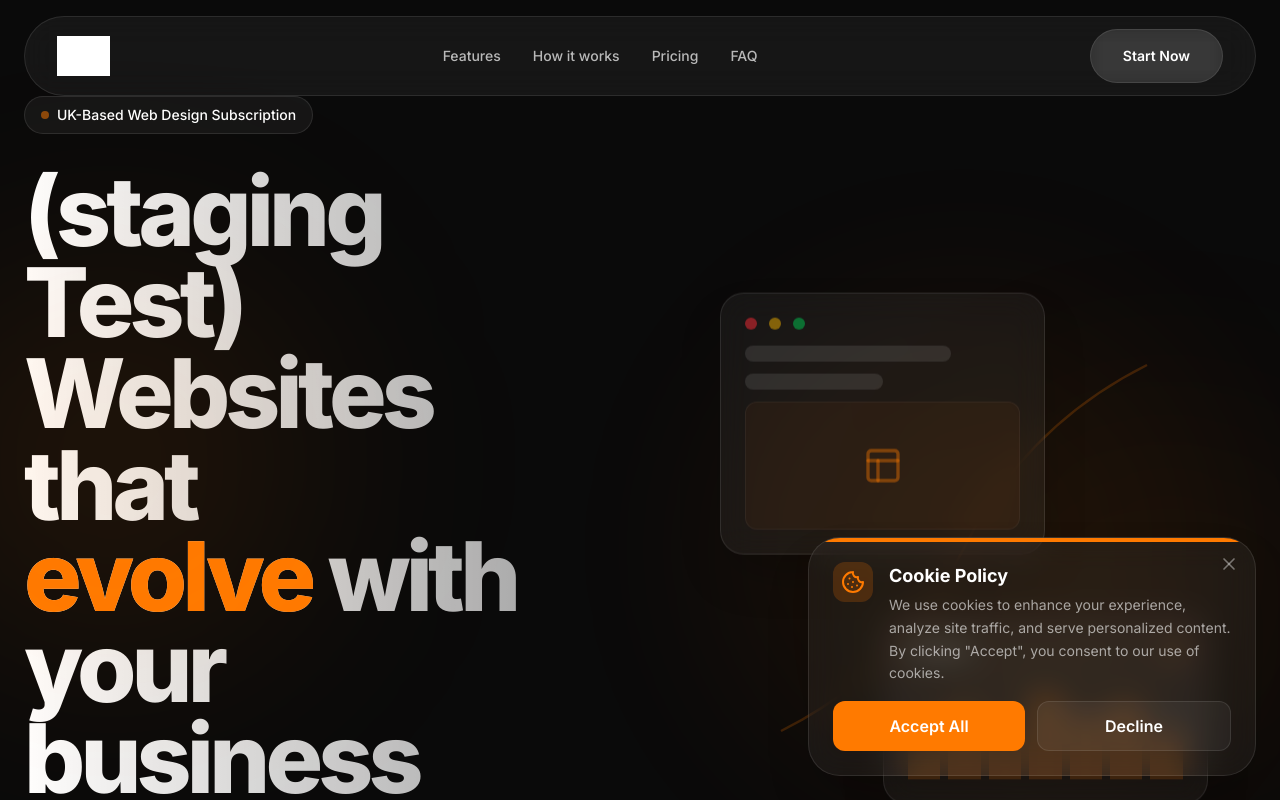
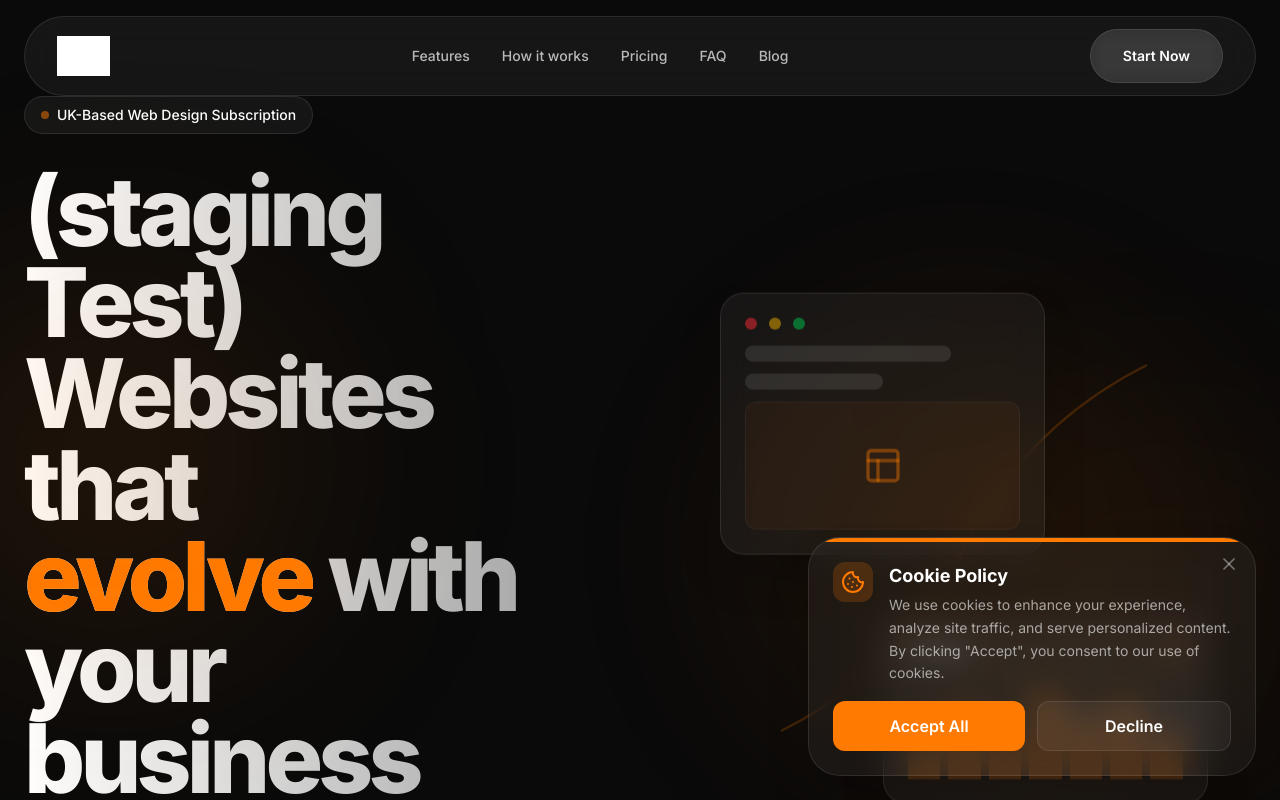
Before and after one commit to JG-OBT/One-Big-Tick, a React (Vite) app: page / in a window 1280 px wide. Shown: the top 800 px of the page. Built offline with nearby package versions, Linux system fonts and the light colour scheme; grey boxes are pictures that could not be loaded.

Commit message:
Update App.tsx

```diff
--- a/src/App.tsx
+++ b/src/App.tsx
@@ -98,6 +98,9 @@ const Navbar = () => {
           </a>
           <a href={isHome ? '#faq' : '/#faq'} className="hover:text-brand-orange transition-colors">
             FAQ
+          </a>
+          <a href="/blog" className="hover:text-brand-orange transition-colors">
+          Blog
           </a>
         </div>
 
```
